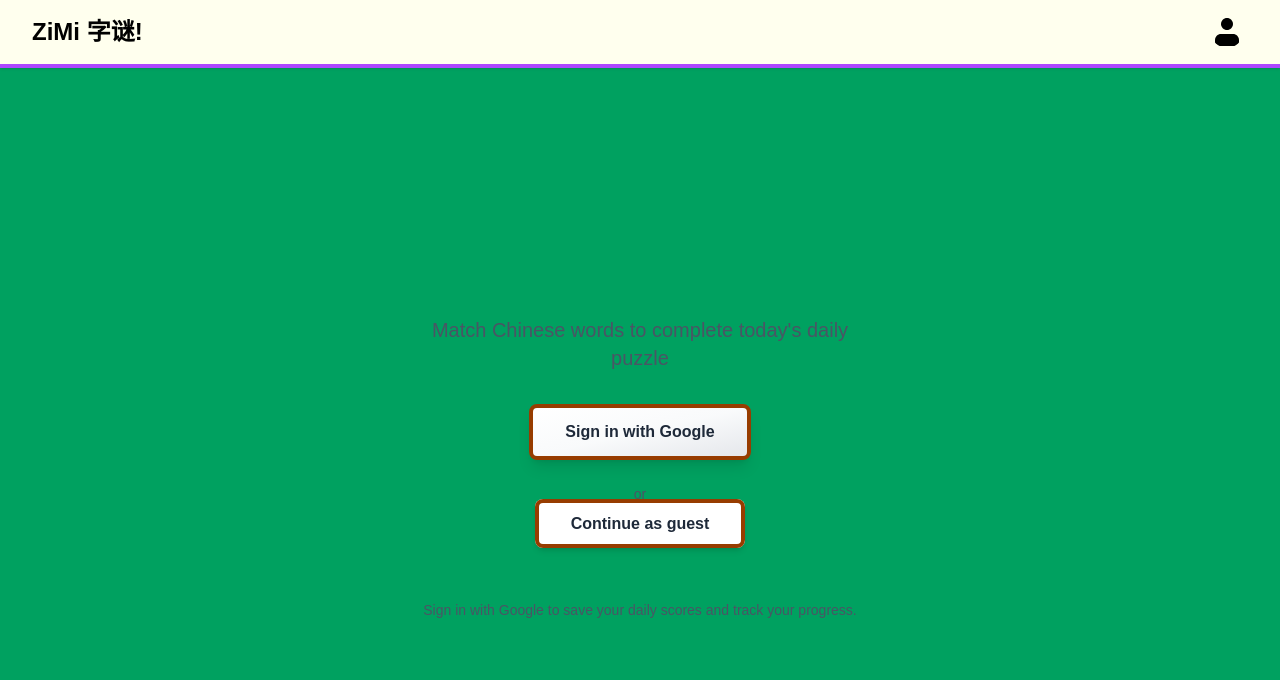
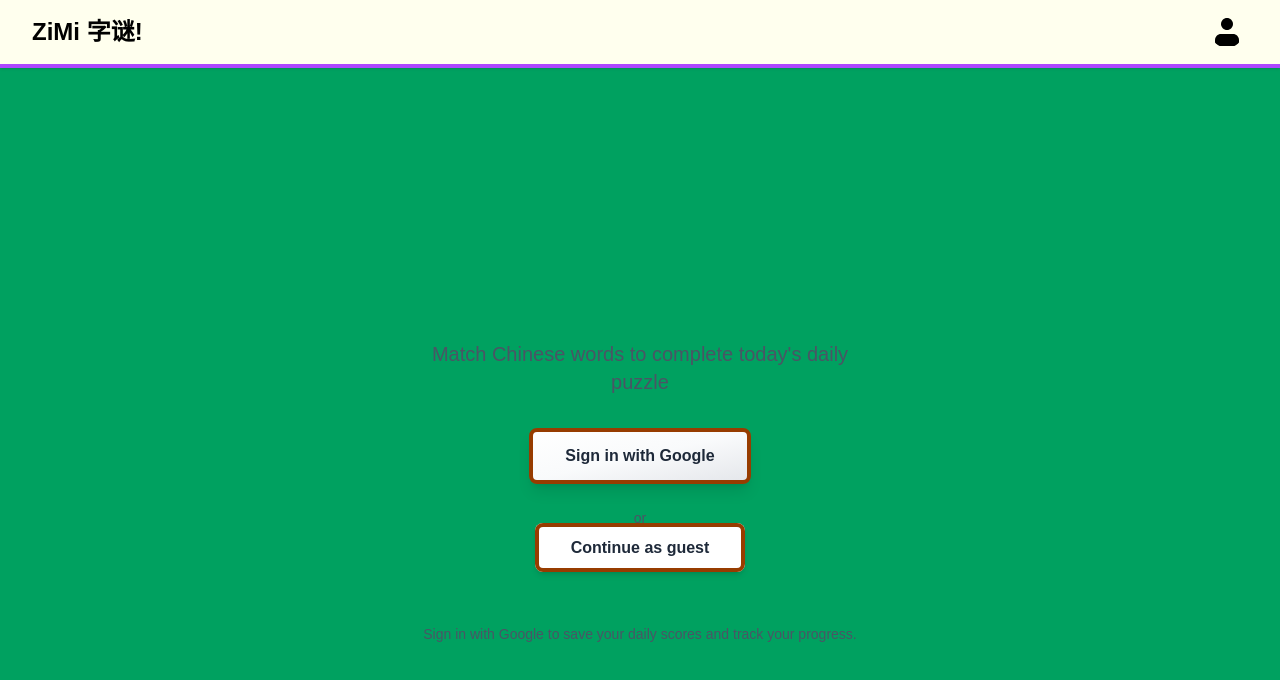
Before and after one commit to NicolasWinsten/zimi, a Next.js app: page /signin in a window 1280 px wide. Shown: the top 680 px of the page. Built offline with nearby package versions, Linux system fonts and the light colour scheme; no server answers; a web font is replaced by a local one.

Commit message:
pad main content

```diff
--- a/app/layout.js
+++ b/app/layout.js
@@ -28,7 +28,7 @@ export default function RootLayout({ children }) {
             </header>
 
             {/* Main content */}
-            <main className="flex-1">
+            <main className="flex-1 pt-6">
               {children}
             </main>
           </Providers>
```
